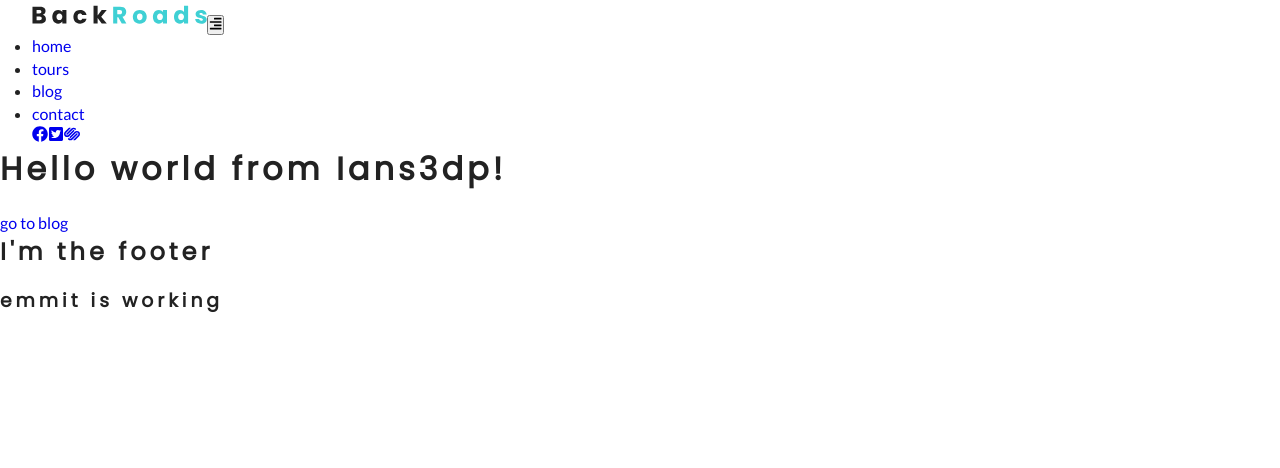
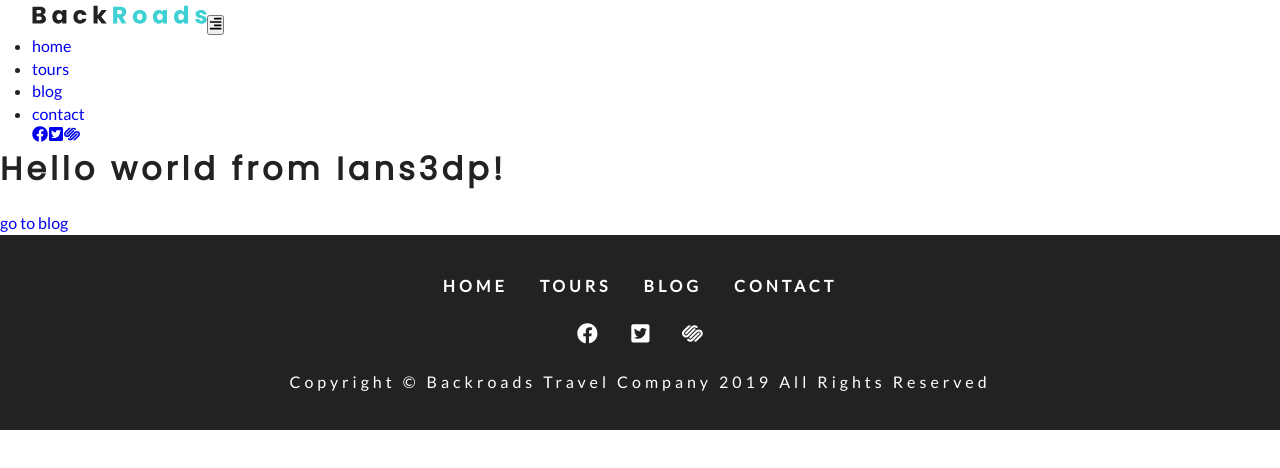
Before and after one commit to IanY57/MyBackroads-Tutorial, a Gatsby site: page / in a window 1280 px wide. Built offline with nearby package versions, Linux system fonts and the light colour scheme; Gatsby itself is replaced by a stand-in of ours.

Commit message:
Created footer

```diff
--- a/src/components/Footer.js
+++ b/src/components/Footer.js
@@ -1,11 +1,42 @@
 import React from "react"
+import { Link } from "gatsby"
+
+import links from "../constants/links"
+import socialIcons from "../constants/social-icons"
+
+import styles from "../css/footer.module.css"
 
 const Footer = () => {
   return (
-    <div>
-      <h2>I'm the footer</h2>
-      <h3>emmit is working</h3>
-    </div>
+    <footer className={styles.footer}>
+      <div className={styles.links}>
+        {links.map((item, index) => {
+          return (
+            <Link key={index} to={item.path}>
+              {item.text}
+            </Link>
+          )
+        })}
+      </div>
+      <div className={styles.icons}>
+        {socialIcons.map((item, index) => {
+          return (
+            <a
+              key={index}
+              href={item.url}
+              target="_blank"
+              rel="noopener noreferrer"
+            >
+              {item.icon}
+            </a>
+          )
+        })}
+      </div>
+      <div className={styles.copyright}>
+        copyright &copy; backroads travel company {new Date().getFullYear()} all
+        rights reserved
+      </div>
+    </footer>
   )
 }
 
```
